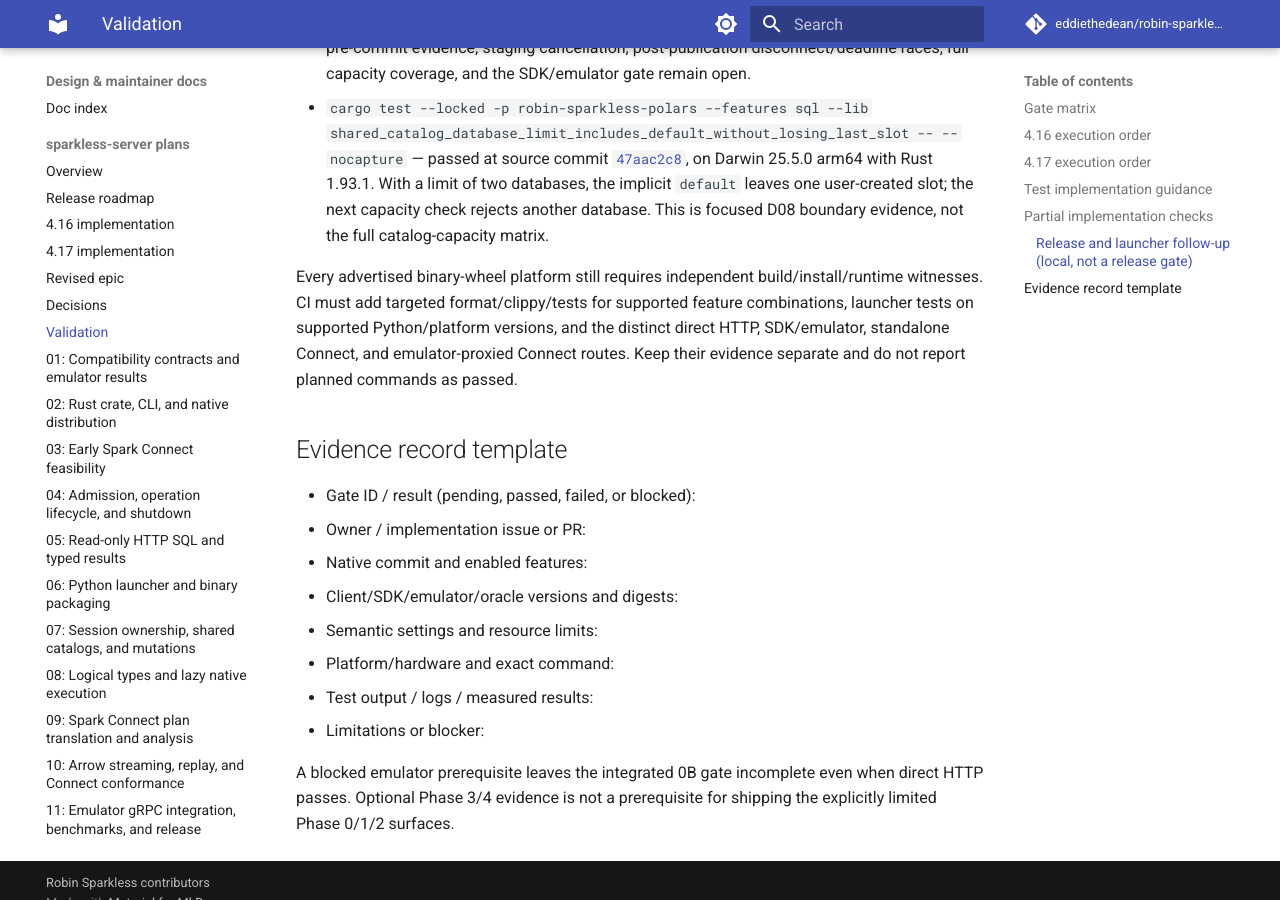
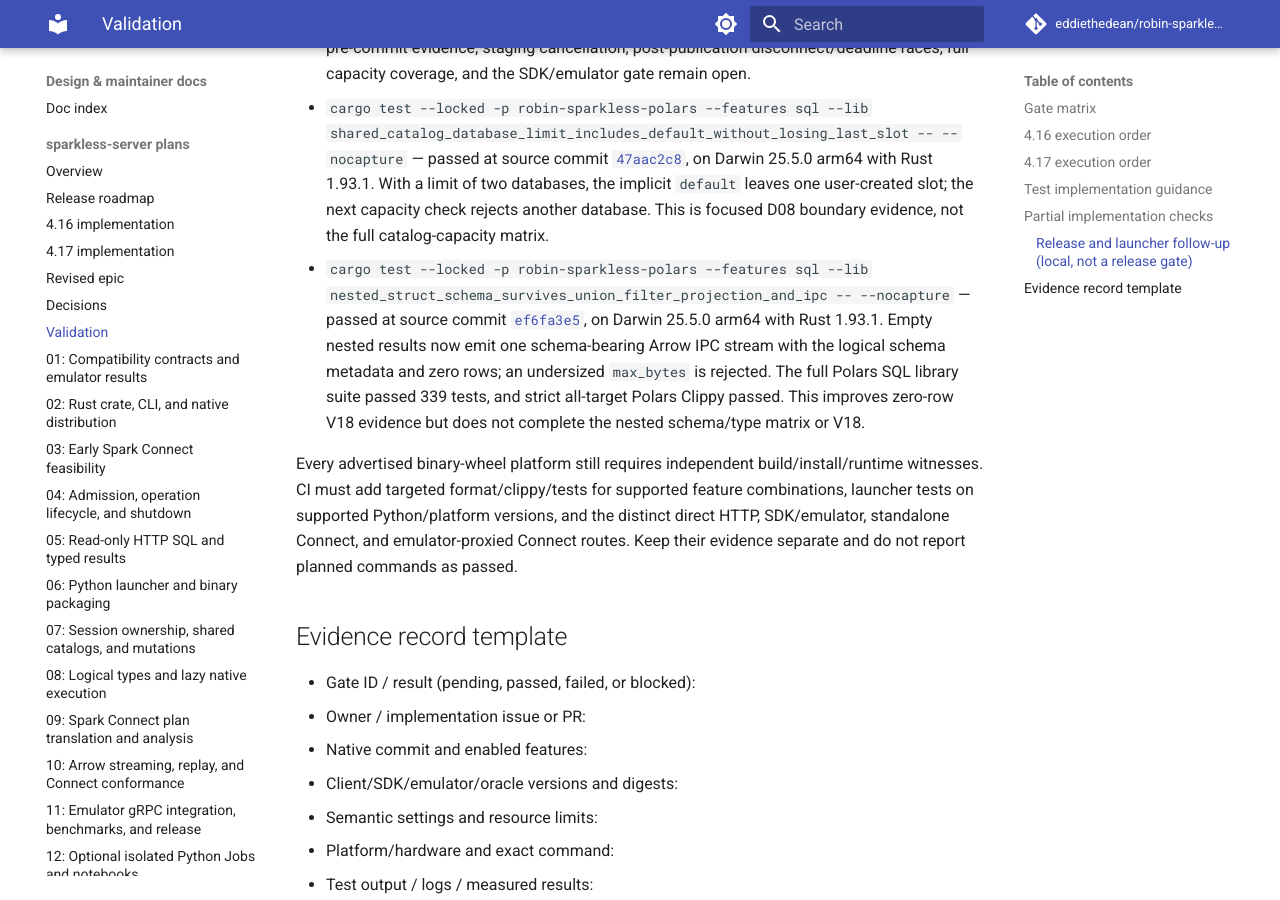
Before and after one commit to eddiethedean/robin-sparkless, an MkDocs documentation site: the page built from docs/plans/sparkless-server/VALIDATION.md, in a window 1280 px wide and 900 px high, scrolled down 14804 px. Built offline with MkDocs 1.6.1 and Material for MkDocs 9.7.7, drawn with Linux system fonts in a browser that asks for light colours; comment, search, counter and statistics services are not loaded.

Commit message:
Record zero-row nested IPC validation

```diff
--- a/docs/plans/sparkless-server/VALIDATION.md
+++ b/docs/plans/sparkless-server/VALIDATION.md
@@ -133,6 +133,7 @@
 - `cargo test --locked -p robin-sparkless-polars --features sql --lib nested_struct_schema_survives_union_filter_projection_and_ipc -- --nocapture` — passed one focused native test at source commit [`cb218b6a8864cb5d0f293166b7402dbe7fa10904`](https://github.com/eddiethedean/robin-sparkless/commit/cb218b6a8864cb5d0f293166b7402dbe7fa10904), on Darwin 25.5.0 arm64 with Rust 1.93.1. It checks nested field metadata/nullability and decoded values after union, filter, projection, and Arrow IPC export. This adds targeted Phase 1 nested-schema evidence; it does not complete the nested type/transform matrix or V18.
 - `cargo test --locked -p sparkless-server mutation_writer_queue_timeout_records_failure_without_effects -- --nocapture` — passed at source commit [`01738421`](https://github.com/eddiethedean/robin-sparkless/commit/01738421), on Darwin 25.5.0 arm64 with Rust 1.93.1. The HTTP witness holds the catalog mutation lane until the accepted operation's bounded queue expires, then verifies the response and retained `/operations/status` both report failure and the target database was never created. `cargo test --locked -p sparkless-server --lib` passed all 17 server library tests, and `cargo clippy --locked -p sparkless-server --all-features --all-targets -- -D warnings` passed. This is focused direct-HTTP V16 pre-commit evidence; staging cancellation, post-publication disconnect/deadline races, full capacity coverage, and the SDK/emulator gate remain open.
 - `cargo test --locked -p robin-sparkless-polars --features sql --lib shared_catalog_database_limit_includes_default_without_losing_last_slot -- --nocapture` — passed at source commit [`47aac2c8`](https://github.com/eddiethedean/robin-sparkless/commit/47aac2c8), on Darwin 25.5.0 arm64 with Rust 1.93.1. With a limit of two databases, the implicit `default` leaves one user-created slot; the next capacity check rejects another database. This is focused D08 boundary evidence, not the full catalog-capacity matrix.
+- `cargo test --locked -p robin-sparkless-polars --features sql --lib nested_struct_schema_survives_union_filter_projection_and_ipc -- --nocapture` — passed at source commit [`ef6fa3e5`](https://github.com/eddiethedean/robin-sparkless/commit/ef6fa3e5), on Darwin 25.5.0 arm64 with Rust 1.93.1. Empty nested results now emit one schema-bearing Arrow IPC stream with the logical schema metadata and zero rows; an undersized `max_bytes` is rejected. The full Polars SQL library suite passed 339 tests, and strict all-target Polars Clippy passed. This improves zero-row V18 evidence but does not complete the nested schema/type matrix or V18.
 
 Every advertised binary-wheel platform still requires independent build/install/runtime witnesses. CI must add targeted format/clippy/tests for supported feature combinations, launcher tests on supported Python/platform versions, and the distinct direct HTTP, SDK/emulator, standalone Connect, and emulator-proxied Connect routes. Keep their evidence separate and do not report planned commands as passed.
 
```
